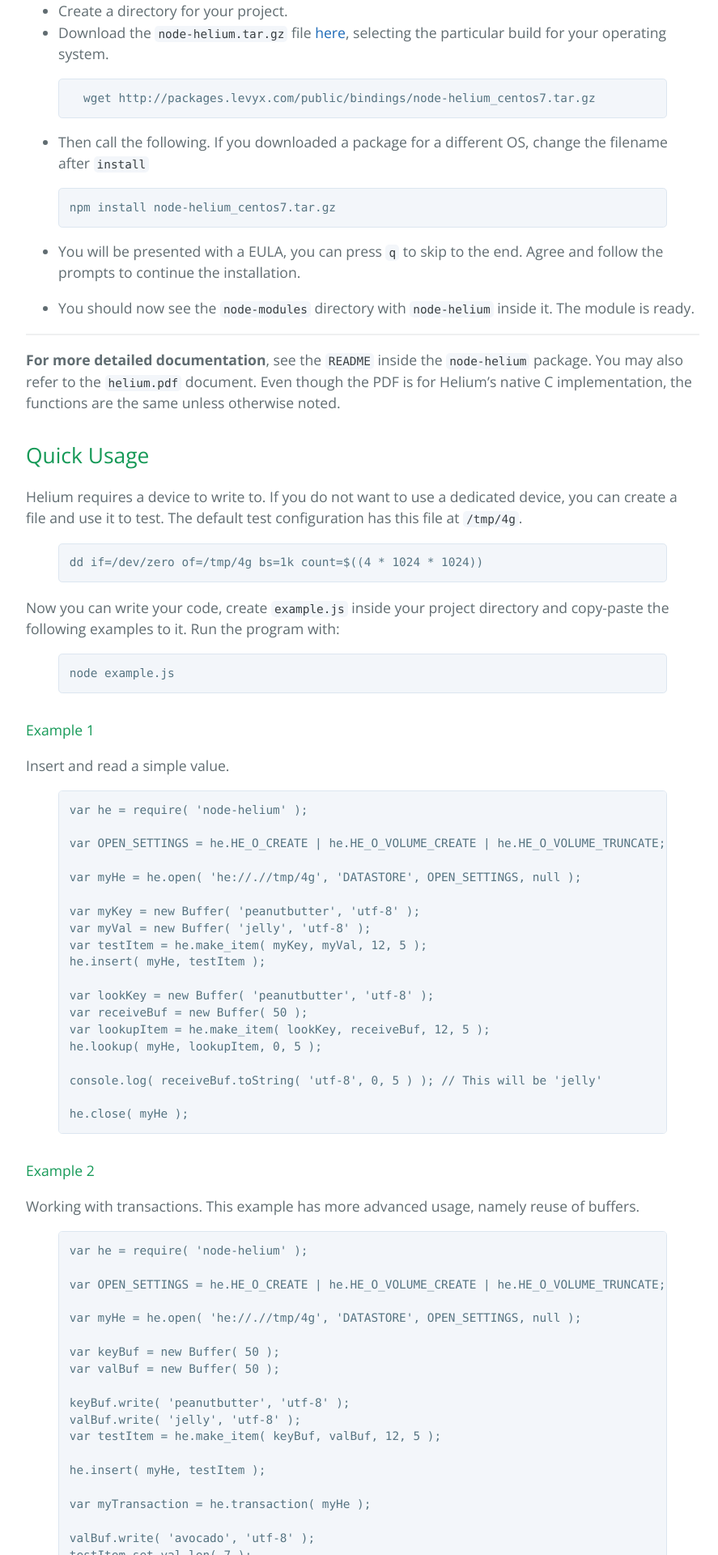
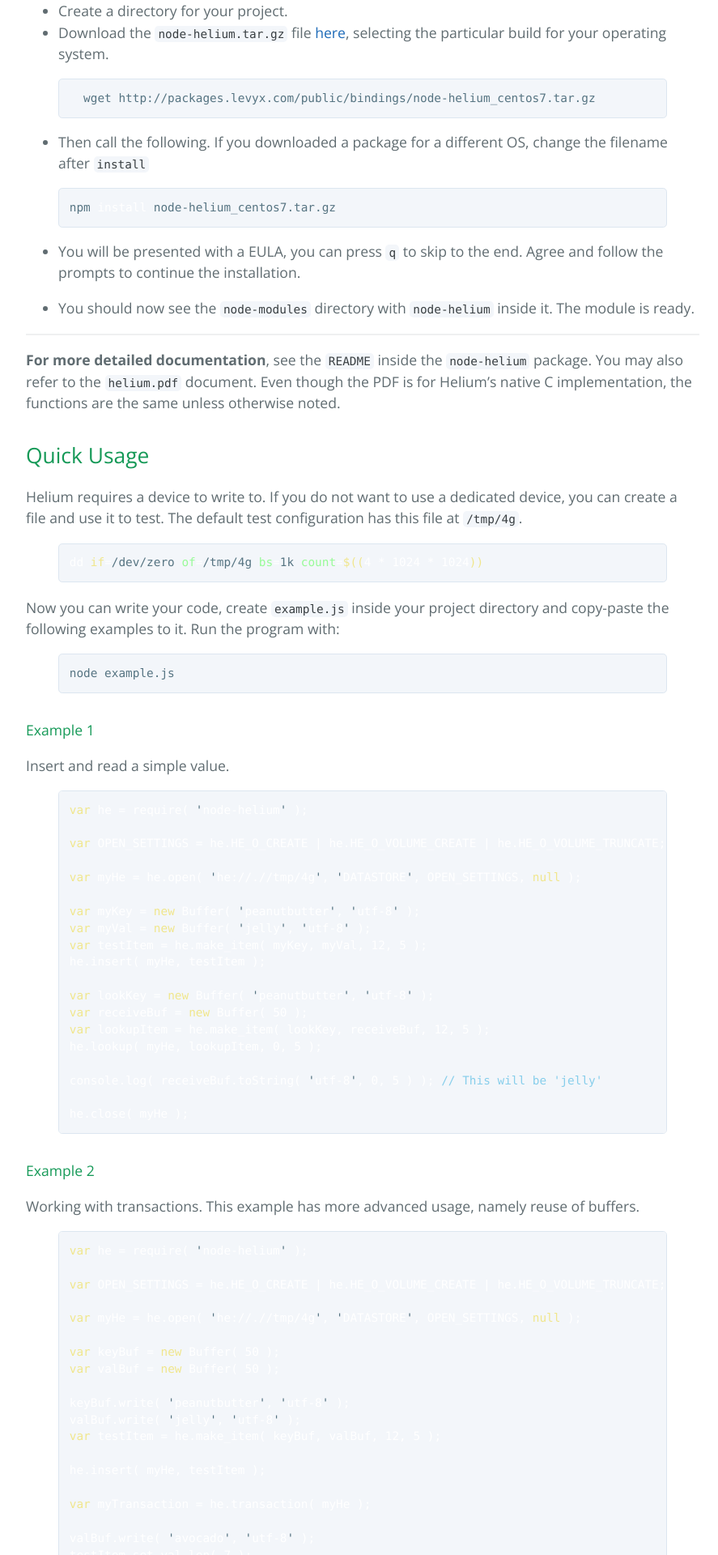
Before and after one commit to crigmaid/node-helium, a Jekyll site: the page built from index.md, in a window 1280 px wide. Shown: the part 965-2885 px from the top of the page at 81% size, without its empty margins (192-1079 px from the left). Built offline with Jekyll 4.4.1, drawn with Linux system fonts in a browser that asks for light colours.

Commit message:
include highlighting css.

```diff
--- a/_layouts/main.html
+++ b/_layouts/main.html
@@ -8,6 +8,7 @@
     <link href='https://fonts.googleapis.com/css?family=Open+Sans:400,700' rel='stylesheet' type='text/css'>
     <link rel="stylesheet" type="text/css" href="stylesheets/stylesheet.css" media="screen">
     <link rel="stylesheet" type="text/css" href="stylesheets/github-light.css" media="screen">
+    <link rel="stylesheet" type="text/css" href="stylesheets/highlights.css" media="screen">
   </head>
   <body>
     <section class="page-header">
```
